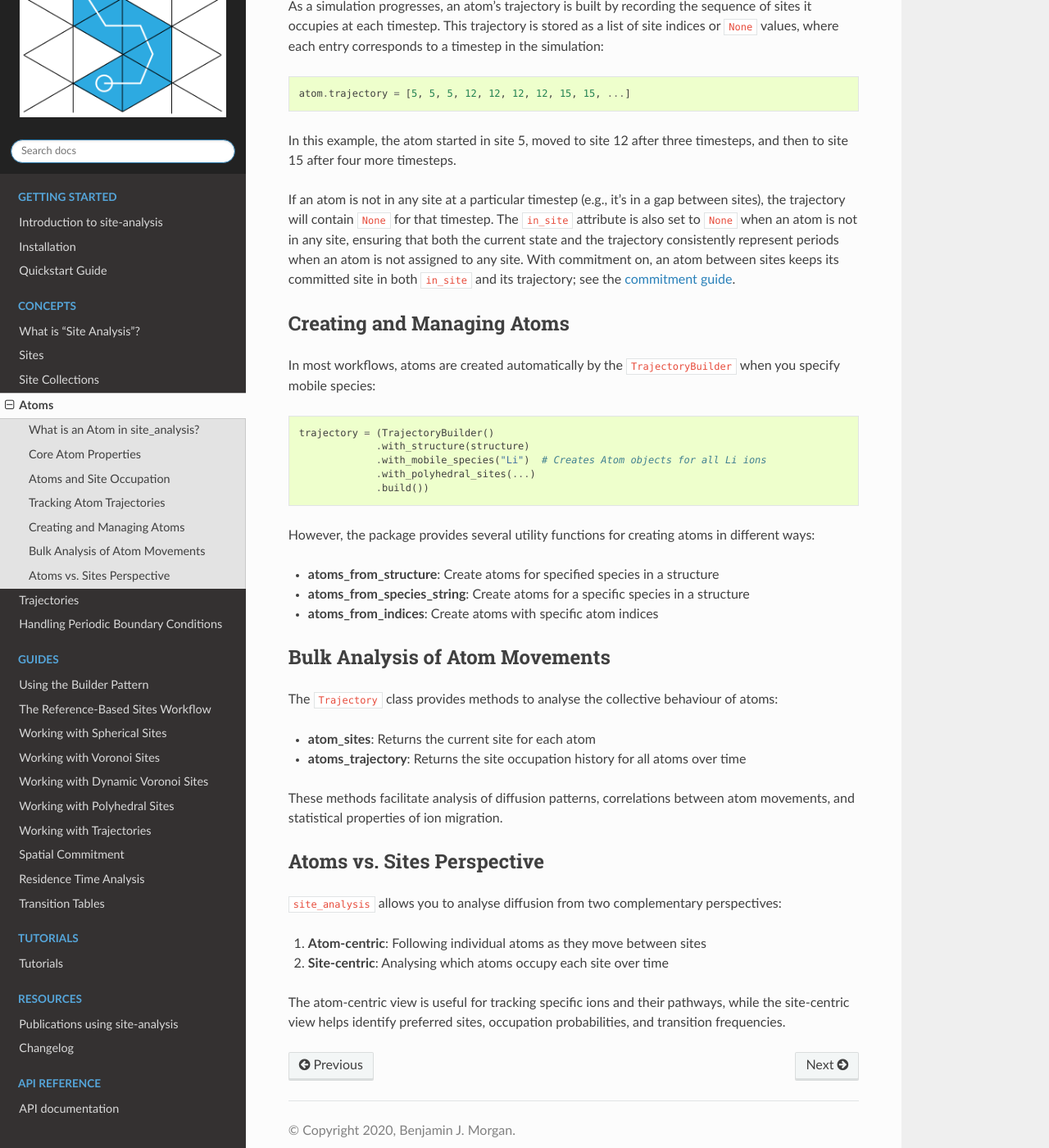
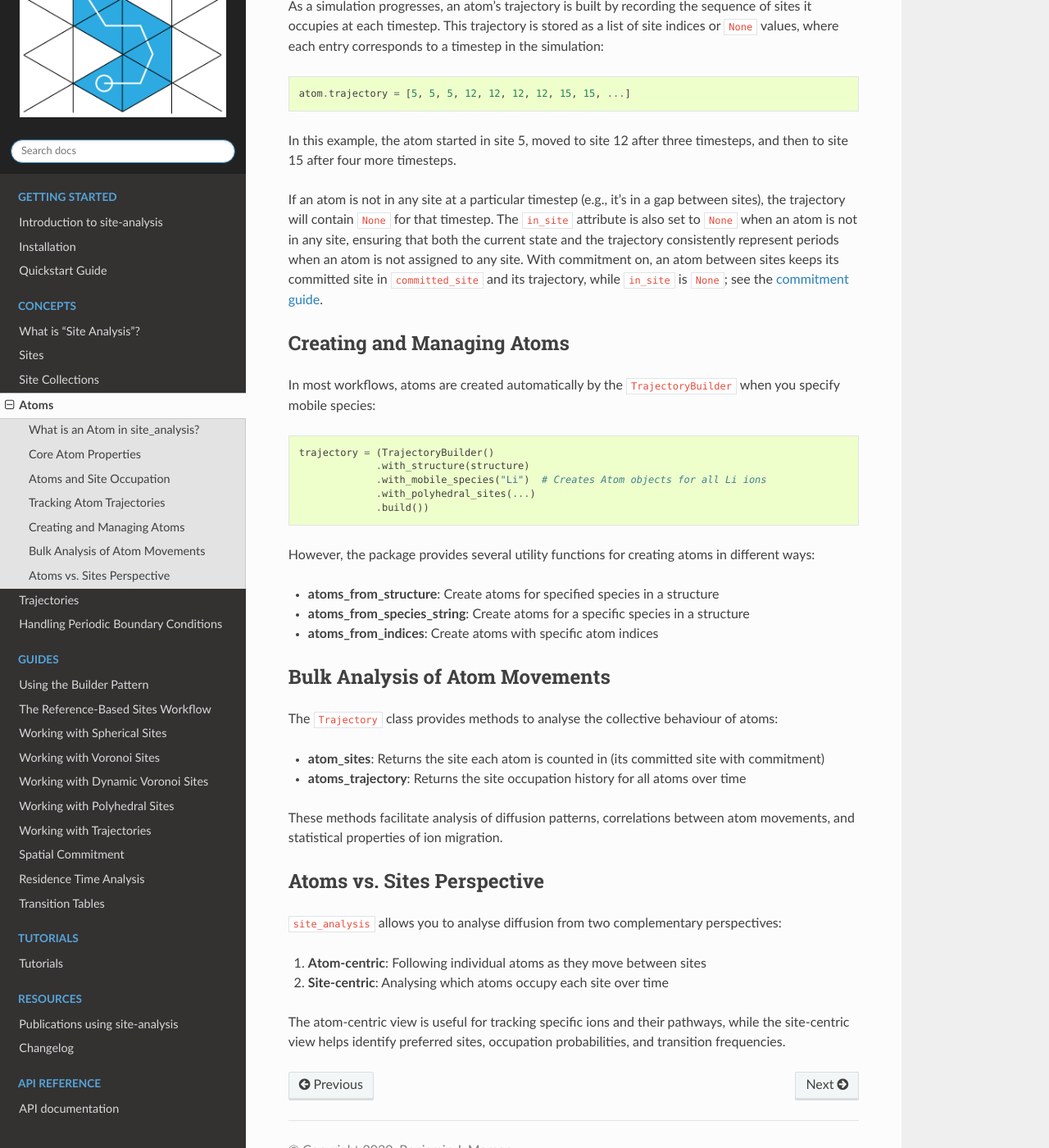
Before and after one commit to bjmorgan/site-analysis, a Sphinx documentation site: the page built from docs/source/concepts/atoms.md, in a window 1280 px wide and 1400 px high, scrolled down 1114 px. Shown: the whole window at 82% size. Built offline with Sphinx 7.4.7 and the Read the Docs theme 3.1.0, drawn with Linux system fonts in a browser that asks for light colours.

Commit message:
Describe in_site under commitment on the atoms concept page

```diff
--- a/docs/source/concepts/atoms.md
+++ b/docs/source/concepts/atoms.md
@@ -38,7 +38,7 @@ atom.trajectory = [5, 5, 5, 12, 12, 12, 12, 15, 15, ...]
 
 In this example, the atom started in site 5, moved to site 12 after three timesteps, and then to site 15 after four more timesteps.
 
-If an atom is not in any site at a particular timestep (e.g., it's in a gap between sites), the trajectory will contain `None` for that timestep. The `in_site` attribute is also set to `None` when an atom is not in any site, ensuring that both the current state and the trajectory consistently represent periods when an atom is not assigned to any site. With commitment on, an atom between sites keeps its committed site in both `in_site` and its trajectory; see the [commitment guide](../guides/commitment.md).
+If an atom is not in any site at a particular timestep (e.g., it's in a gap between sites), the trajectory will contain `None` for that timestep. The `in_site` attribute is also set to `None` when an atom is not in any site, ensuring that both the current state and the trajectory consistently represent periods when an atom is not assigned to any site. With commitment on, an atom between sites keeps its committed site in `committed_site` and its trajectory, while `in_site` is `None`; see the [commitment guide](../guides/commitment.md).
 
 ## Creating and Managing Atoms
 
@@ -62,7 +62,7 @@ However, the package provides several utility functions for creating atoms in di
 
 The `Trajectory` class provides methods to analyse the collective behaviour of atoms:
 
-- **atom_sites**: Returns the current site for each atom
+- **atom_sites**: Returns the site each atom is counted in (its committed site with commitment)
 - **atoms_trajectory**: Returns the site occupation history for all atoms over time
 
 These methods facilitate analysis of diffusion patterns, correlations between atom movements, and statistical properties of ion migration.
```
